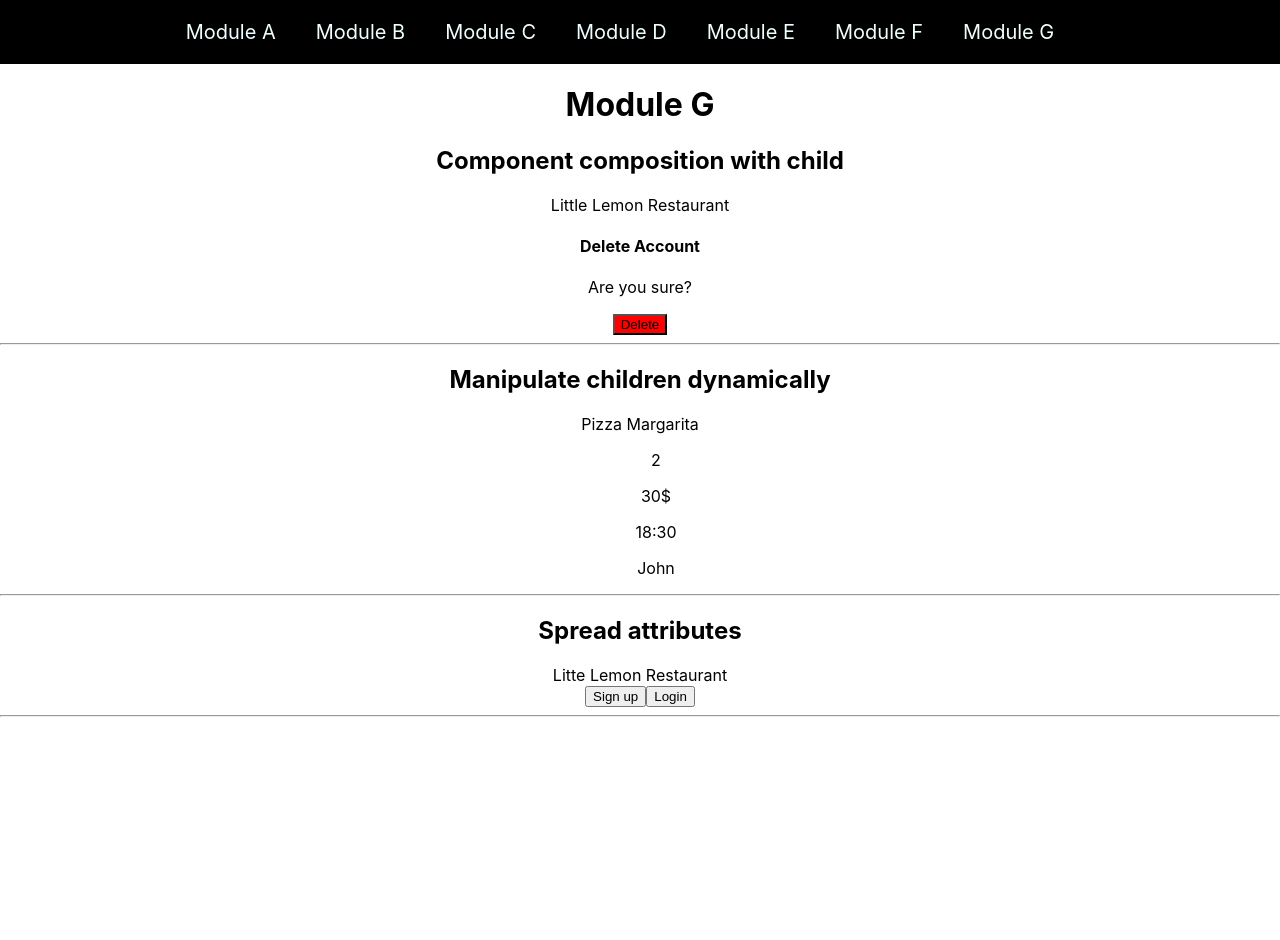
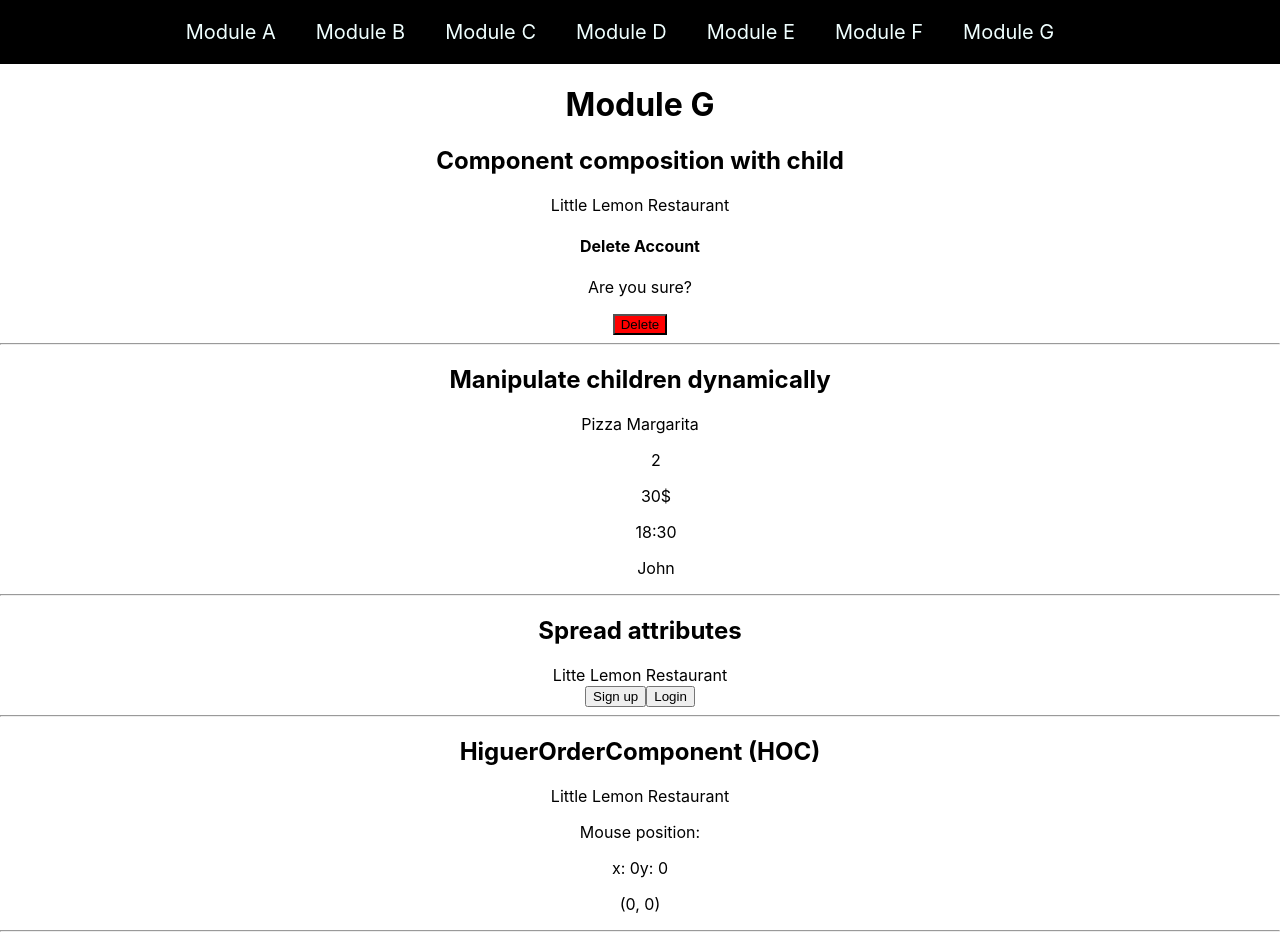
Before and after one commit to dwaxgio/meta-react-core, a React (Create React App) app: page /moduleg in a window 1280 px wide. Before the commit the page ends 800 px from the top, so only its background shows below. Built offline with nearby package versions, Linux system fonts and the light colour scheme.

Commit message:
JSX HiguerOrderComponent (HOC)

```diff
--- /dev/null
+++ b/src/components/HiguerOrderComponentHOC.js
@@ -0,0 +1,68 @@
+import { useState, useEffect } from "react";
+
+const withMousePosition = (WrappedComponent) => {
+  return (props) => {
+    const [mousePosition, setMousePosition] = useState({
+      x: 0,
+      y: 0,
+    });
+
+    useEffect(() => {
+      const handleMousePositionChange = (e) => {
+        setMousePosition({
+          x: e.clientX,
+          y: e.clientY,
+        });
+      };
+
+      window.addEventListener("mouseover", handleMousePositionChange);
+
+      return () => {
+        window.removeEventListener("mouseover", handleMousePositionChange);
+      };
+    }, []);
+
+    return <WrappedComponent {...props} mousePosition={mousePosition} />;
+  };
+};
+
+const PanelMouseLogger = ({ mousePosition }) => {
+  if (!mousePosition) {
+    return null;
+  }
+  return (
+    <div className="BasicTracker">
+      <p>Mouse position: </p>
+      <div className="Row">
+        <span>x: {mousePosition.x}</span>
+        <span>y: {mousePosition.y}</span>
+      </div>
+    </div>
+  );
+};
+
+const PointMouseLogger = ({ mousePosition }) => {
+  if (!mousePosition) {
+    return null;
+  }
+  return (
+    <p>
+      ({mousePosition.x}, {mousePosition.y})
+    </p>
+  );
+};
+
+const PanelMouseTracker = withMousePosition(PanelMouseLogger);
+const PointMouseTracker = withMousePosition(PointMouseLogger);
+
+const HiguerOrderComponentHOC = () => {
+  return (
+    <div>
+      <header className="Header">Little Lemon Restaurant</header>
+      <PanelMouseTracker />
+      <PointMouseTracker />
+    </div>
+  );
+};
+
+export default HiguerOrderComponentHOC;
--- a/src/pages/ModuleG.js
+++ b/src/pages/ModuleG.js
@@ -1,6 +1,7 @@
 import ComponentCompositionWithChild from "../components/ComponentCompositionWithChild";
 import ManipulateChildrenDynamically from "../components/ManipulateChildrenDynamically";
 import SpreadAttributes from "../components/SpreadAttributes";
+import HiguerOrderComponentHOC from "../components/HiguerOrderComponentHOC";
 
 const ModuleG = () => {
   return (
@@ -16,6 +17,9 @@ const ModuleG = () => {
       <h2>Spread attributes</h2>
       <SpreadAttributes />
       <hr />
+      <h2>HiguerOrderComponent (HOC)</h2>
+      <HiguerOrderComponentHOC />
+      <hr />
     </>
   );
 };
```
